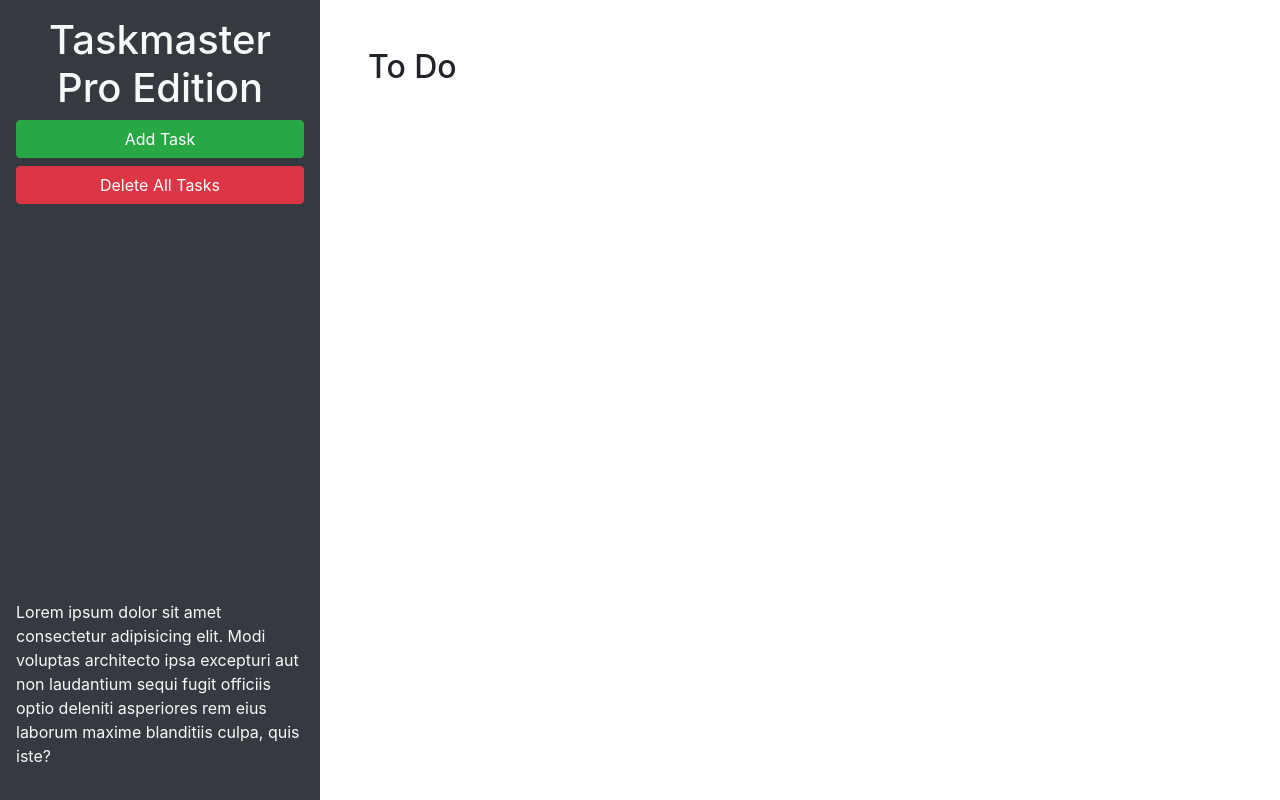
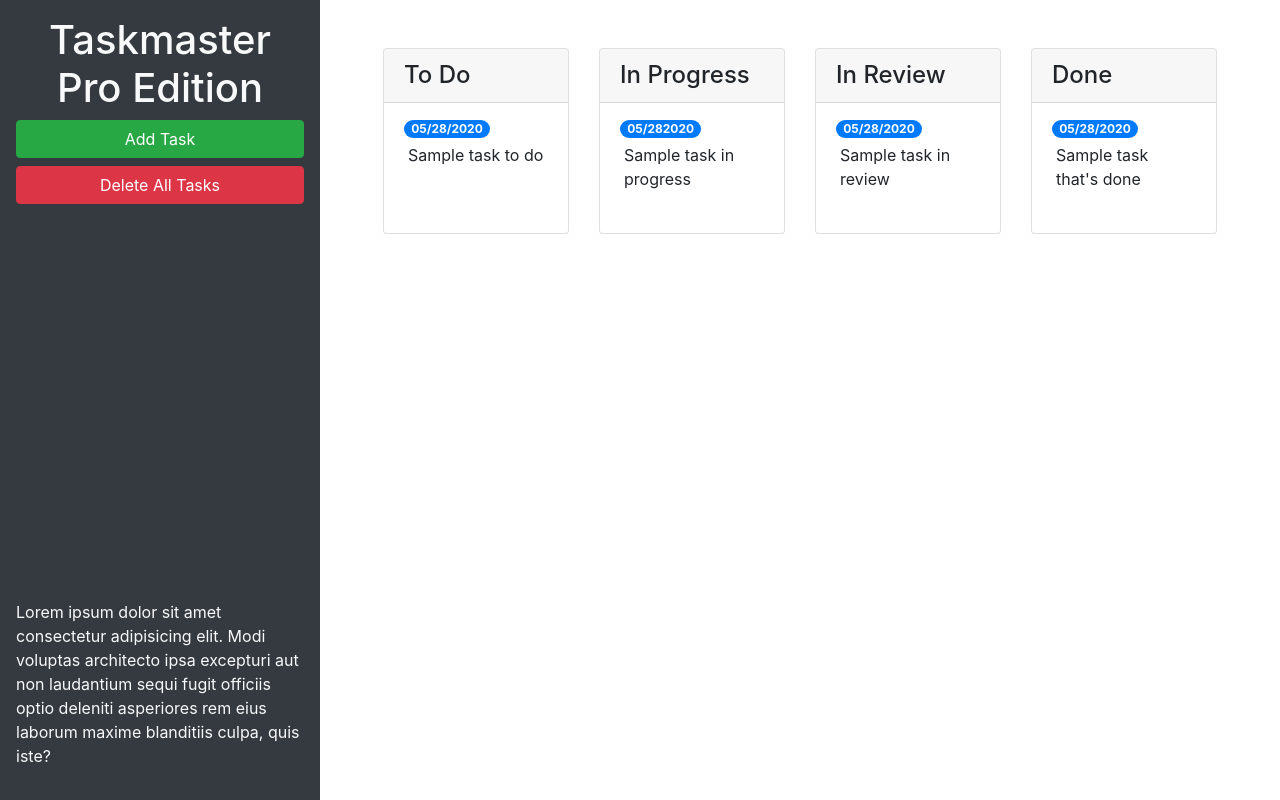
Before and after one commit to dzamanillo/taskmaster-pro, a plain HTML site: page index.html in a window 1280 px wide. Drawn offline with nearby package versions, Linux system fonts and the light colour scheme.

Commit message:
modal updates

```diff
--- a/index.html
+++ b/index.html
@@ -36,10 +36,64 @@
           quis iste?
         </p>
       </header>
+
       <main class="col-12 col-lg-9">
-        <div class="m-5">
-          <h2>To Do</h2>
-          <ul id="list-toDo" class="list-group"></ul>
+        <div class="m-5 row justify-content-around">
+          <!-- to do start -->
+          <div class="col-12 col-md-6 col-xl-3 mb-3">
+            <div class="card">
+              <h4 class="card-header">To Do</h4>
+              <ul id="list-toDo" class="list-group list-group-flush">
+                <li class="list-group-item">
+                  <span class="badge badge-primary badge-pill">05/28/2020</span>
+                  <p class="m-1">Sample task to do</p>
+                </li>
+              </ul>
+            </div>
+          </div>
+          <!-- to do end -->
+
+          <!-- in progress start -->
+          <div class="col-12 col-md-6 col-xl-3 mb-3">
+            <div class="card">
+              <h4 class="card-header">In Progress</h4>
+              <ul id="list-inProgress" class="list-group list-group-flush">
+                <li class="list-group-item">
+                  <span class="badge badge-primary badge-pill">05/282020</span>
+                  <p class="m-1">Sample task in progress</p>
+                </li>
+              </ul>
+            </div>
+          </div>
+          <!-- in progress end -->
+
+          <!-- in review start -->
+          <div class="col-12 col-md-6 col-xl-3 mb-3">
+            <div class="card">
+              <h4 class="card-header">In Review</h4>
+              <ul id="list-inReview" class="list-group list-group-flush">
+                <li class="list-group-item">
+                  <span class="badge badge-primary badge-pill">05/28/2020</span>
+                  <p class="m-1">Sample task in review</p>
+                </li>
+              </ul>
+            </div>
+          </div>
+          <!-- in review end -->
+
+          <!-- done start -->
+          <div class="col-12 col-md-6 col-xl-3 mb-3">
+            <div class="card">
+              <h4 class="card-header">Done</h4>
+              <ul id="list-done" class="list-group list-group-flush">
+                <li class="list-group-item">
+                  <span class="badge badge-primary badge-pill">05/28/2020</span>
+                  <p class="m-1">Sample task that's done</p>
+                </li>
+              </ul>
+            </div>
+          </div>
+          <!-- done end -->
         </div>
       </main>
     </div>
@@ -70,7 +124,11 @@
             <form>
               <div class="form-group">
                 <label for="modalTaskDescription">Task description</label>
-                <textarea id="modalTaskDescription" rows="3"></textarea>
+                <textarea
+                  id="modalTaskDescription"
+                  rows="3"
+                  class="form-control"
+                ></textarea>
               </div>
               <div class="form-group">
                 <label for="modalDueDate">Due date</label>
@@ -79,6 +137,7 @@
                   id="modalDueDate"
                   placeholder="mm/dd/yyyy"
                   autocomplete="off"
+                  class="form-control"
                 />
               </div>
             </form>
```
